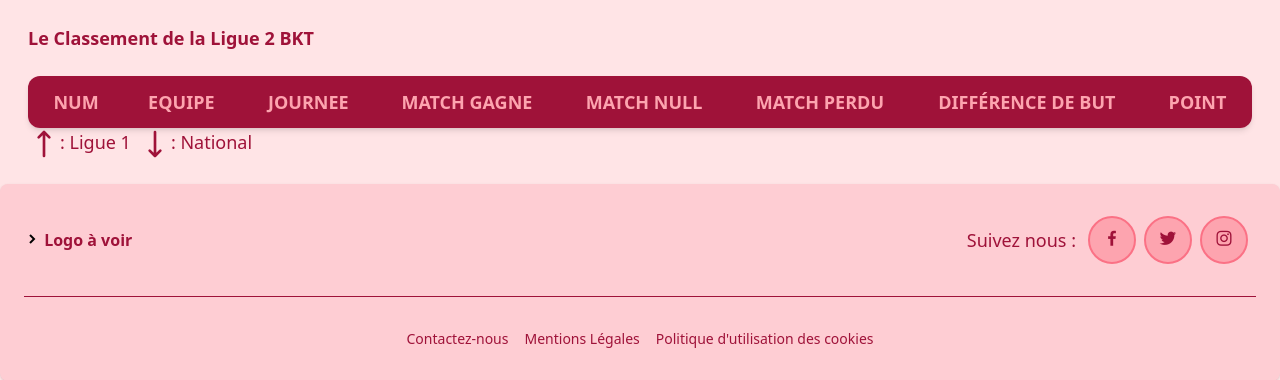
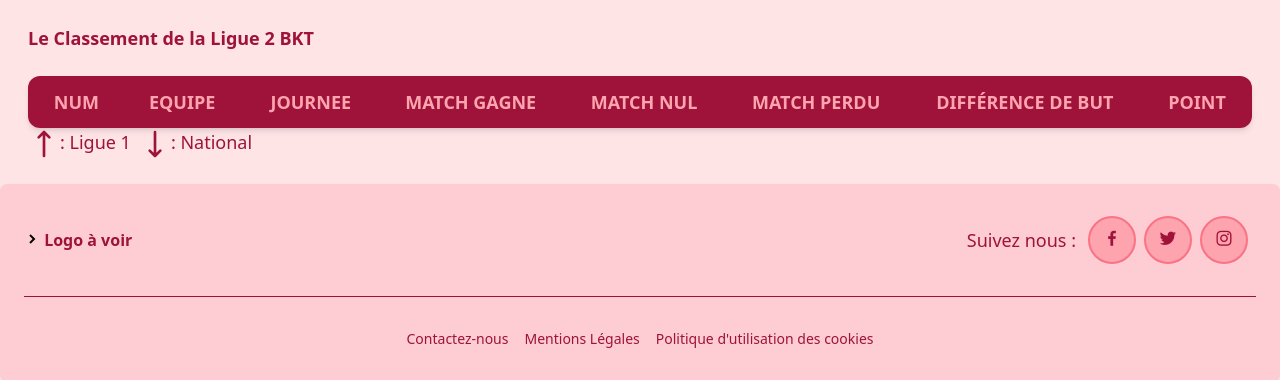
Before and after one commit to lucaslagant/Actu-AmiensSC, a PHP site: page /classement.php in a window 1280 px wide. Shown: the part 124-504 px from the top of the page. Run offline with PHP 8.4, Linux system fonts and the light colour scheme; data that the repository does not hold is empty; some libraries are stand-ins or nearby versions.

Commit message:
modif faute orthographe

```diff
--- a/classement.php
+++ b/classement.php
@@ -67,7 +67,7 @@
                     </th>
                     <th scope="col" class="px-6 py-3 text-lg  max-lg:hidden max-md:text-base">
                         <div class="flex justify-center">
-                            match null
+                            match nul
                         </div>
                     </th>
                     <th scope="col" class="px-6 py-3 text-lg  max-lg:hidden max-md:text-base">
```
